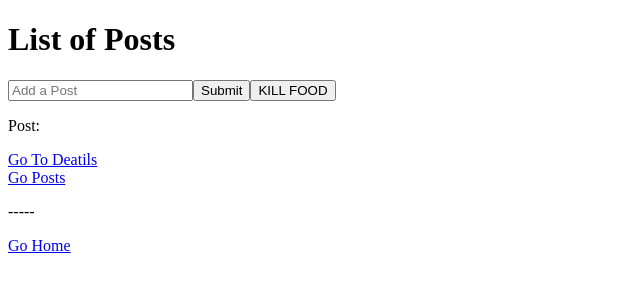
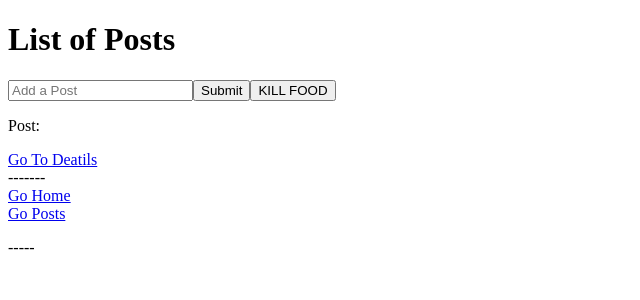
Before and after one commit to dskaiser82/udacity-proj2, a React (Create React App) app in the folder frontend/: page /posts in a window 1280 px wide. Shown: the top 300 px of the page, without its empty margins (0-640 px from the left). Built offline with nearby package versions, Linux system fonts and the light colour scheme.

Commit message:
passed in provider

```diff
--- a/frontend/src/components/App.js
+++ b/frontend/src/components/App.js
@@ -8,10 +8,6 @@ import PostDetails from './PostDetails.js'
 
 class App extends Component {
   state = {}
-
-
-
-
 
   render() {
     return (
@@ -45,11 +41,7 @@ class App extends Component {
             />
         )}/>
         <p>-----</p>
-        <Link
-            to="/"
-            className="home"
-          >Go Home
-        </Link>
+
 
       </div>
     )
--- a/frontend/src/components/PostDetails.js
+++ b/frontend/src/components/PostDetails.js
@@ -24,6 +24,11 @@ class PostDetails extends Component{
         Post:
       </p>
 
+      <Link
+          to="/"
+          className="home"
+        >Go Home
+      </Link>
 
     </div>
     )
--- a/frontend/src/components/Posts.js
+++ b/frontend/src/components/Posts.js
@@ -30,6 +30,12 @@ class Posts extends Component{
           className="open-posts"
         >Go To Deatils
       </Link>
+      <div>-------</div>
+      <Link
+          to="/"
+          className="home"
+        >Go Home
+      </Link>
 
     </div>
     )
```
